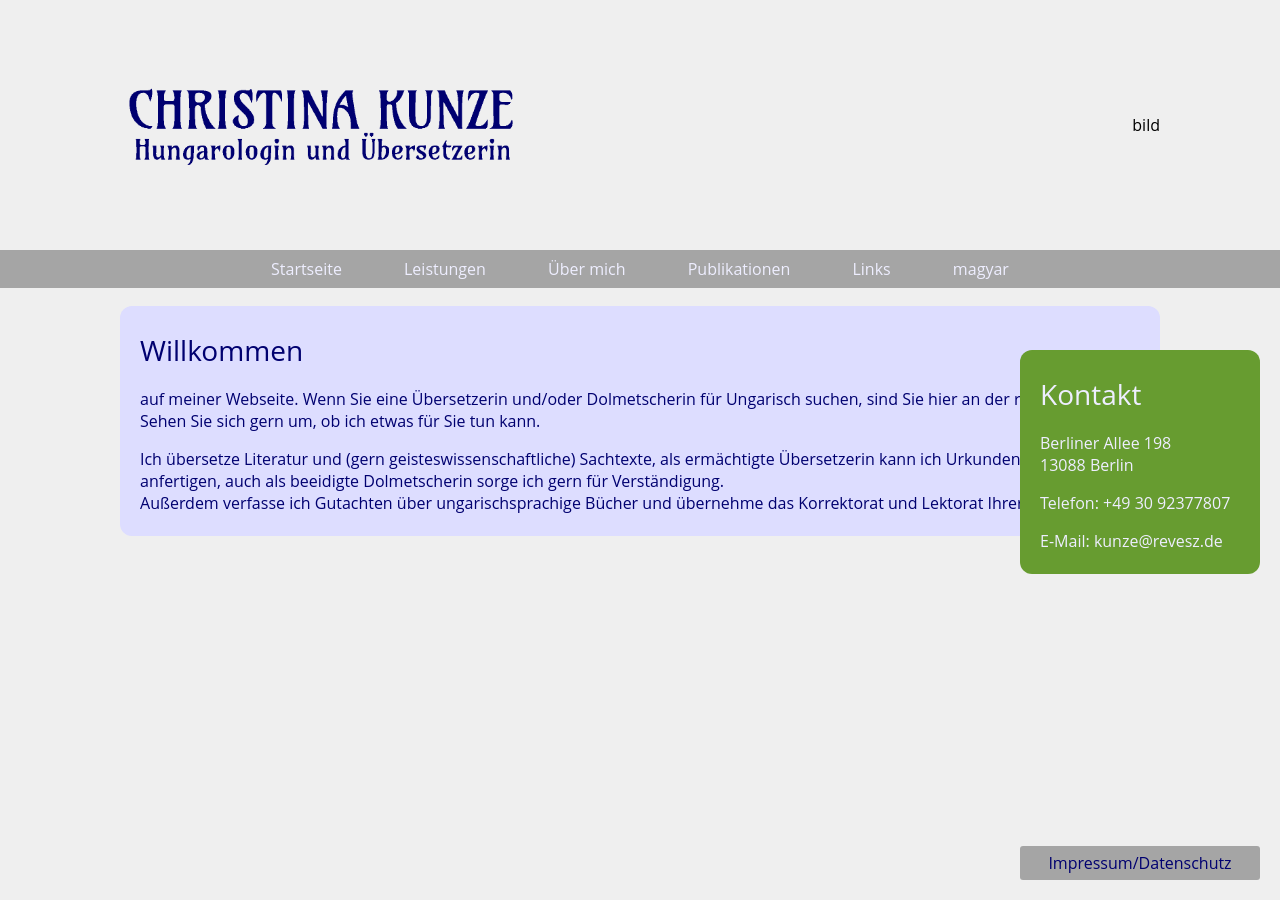
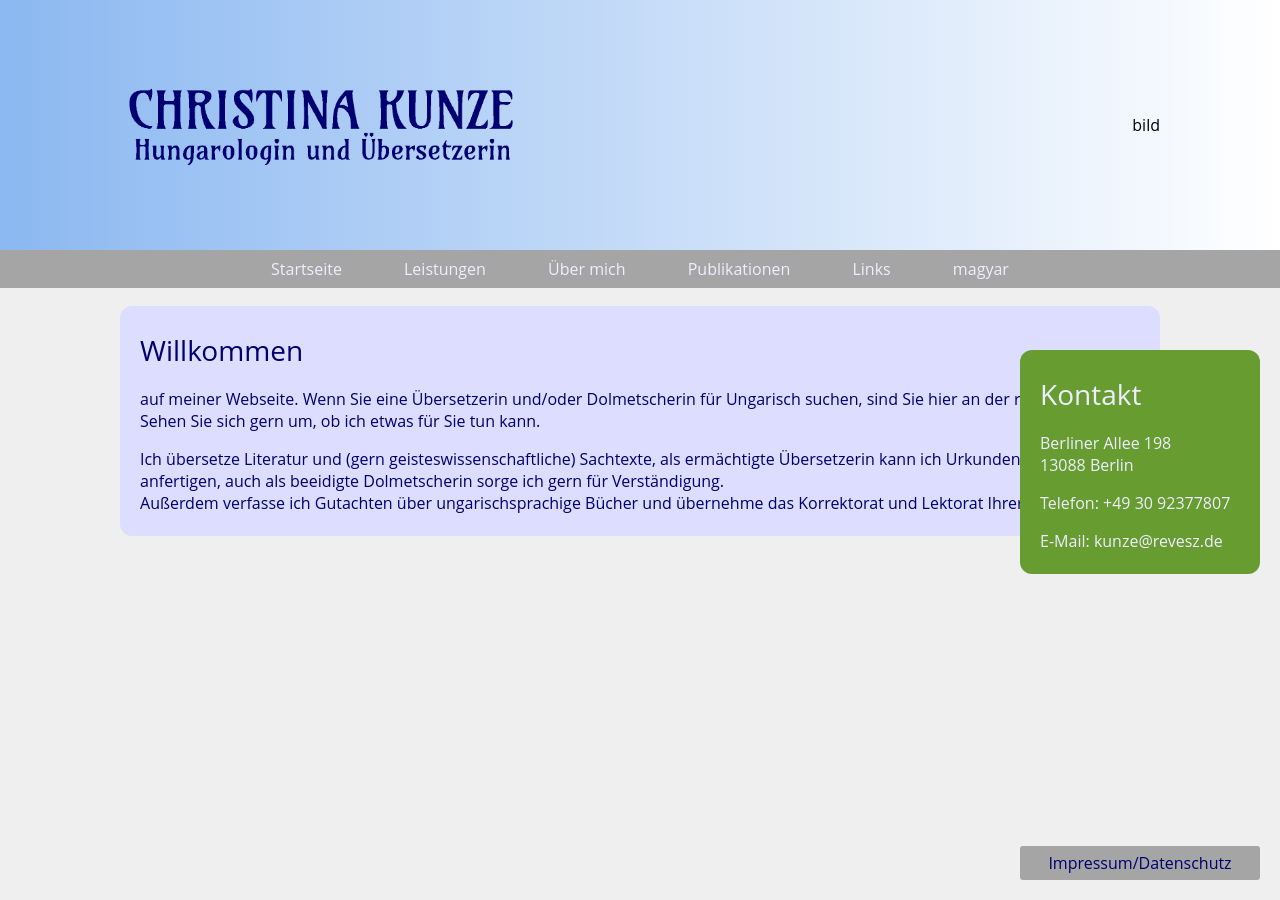
Before and after one commit to rixx/revesz.de, a Jekyll site: the page built from index.md, in a window 1280 px wide. Built offline with Jekyll 4.4.1, drawn with Linux system fonts in a browser that asks for light colours.

Commit message:
Update styles.css

```diff
--- a/css/styles.css
+++ b/css/styles.css
@@ -13,7 +13,6 @@ header {
     justify-content: space-between;
     padding: 0 120px;
     background: linear-gradient(to right, #8bb8f1, #fff);
-    background-image: url(header.jpg);
 }
 header #title {
     font-size: 24px;
```
